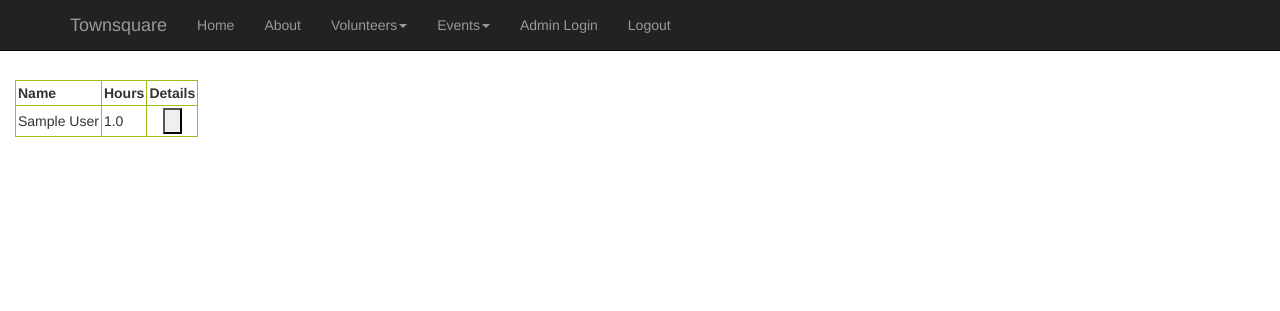
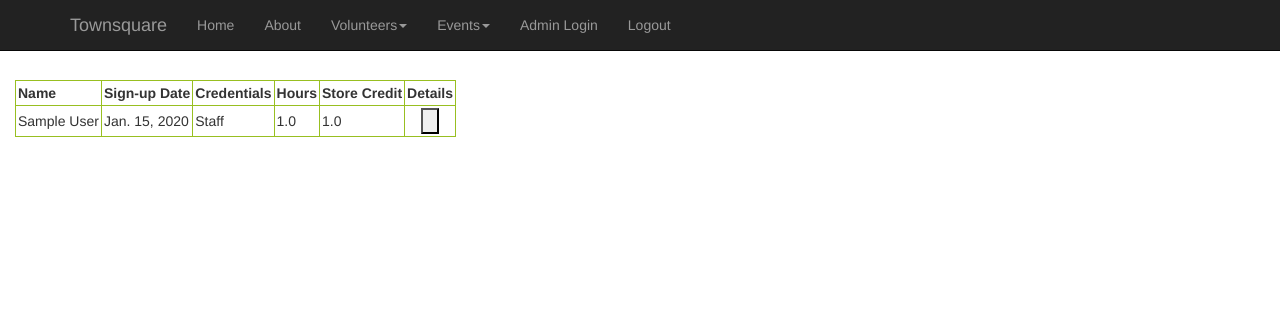
Before and after one commit to sc3/django-townsquare, a Django app: page /townsquare/volunteer/browse in a window 1280 px wide. Shown: the top 311 px of the page. Run offline with Django 3.2, Linux system fonts and the light colour scheme; a user stored in the database is signed in; tables that the repository leaves empty hold one stand-in row (values such as "Sample post"); some libraries are stand-ins or nearby versions.

Commit message:
show more information on browse volunteers page

```diff
--- a/square/templates/users/browse_volunteers.html
+++ b/square/templates/users/browse_volunteers.html
@@ -8,14 +8,20 @@
 
   <tr>
     <th>Name</th>
+    <th>Sign-up Date</th>
+    <th>Credentials</th>
     <th>Hours</th>
+    <th>Store Credit</th>
     <th>Details</th>
   </tr>
 
   {% for volunteer in volunteers %}
   <tr>
     <td>{{ volunteer.full_name }}</td>
+    <td>{{ volunteer.signup_date }}</td>
+    <td>{{ volunteer.credentials }}</td>
     <td>{{ volunteer.hours }}</td>
+    <td>{{ volunteer.credit }}</td>
     <td><input class="volunteer-details" type="button"
             onClick="location.href='/townsquare/volunteer/edit/{{volunteer.id}}'"></input></td>
   </tr>
```
